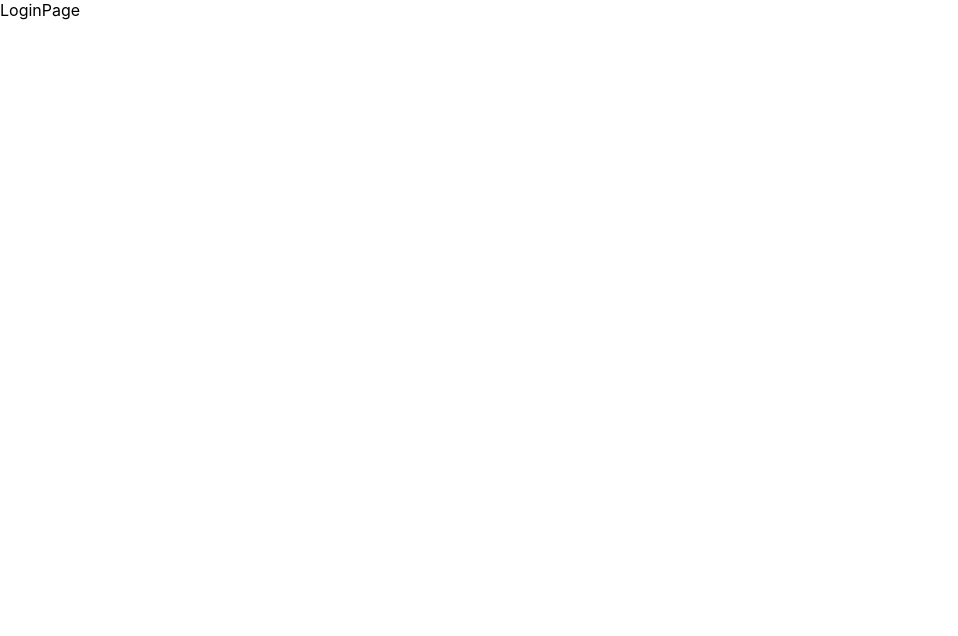
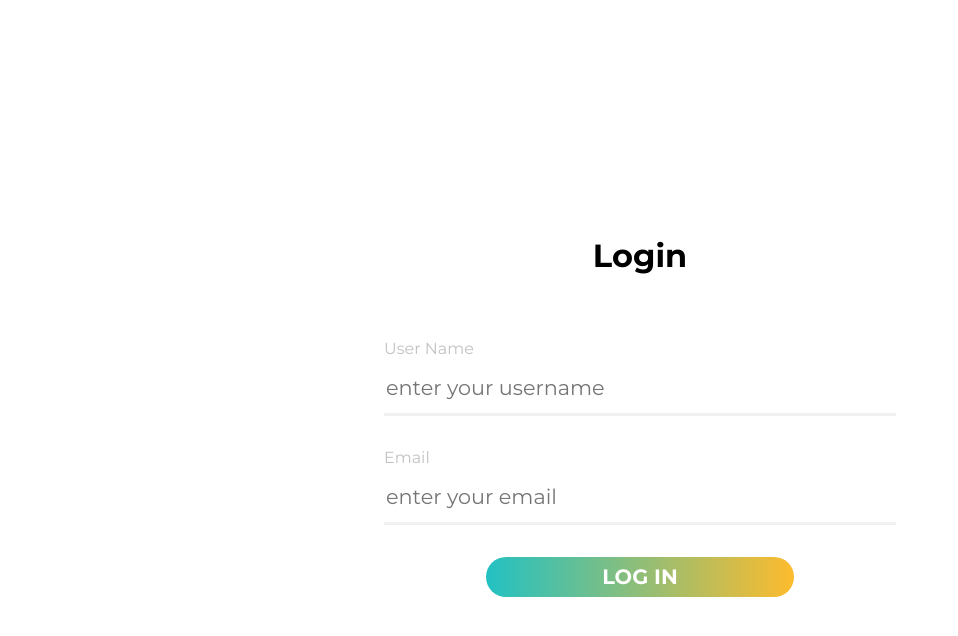
Before and after one commit to motibarshazky1/calculator-app, a React (Create React App) app: page /login in a window 1280 px wide. Shown: the top 636 px of the page, without its empty margins (0-958 px from the left). Built offline with nearby package versions, Linux system fonts and the light colour scheme.

Commit message:
design fixes

```diff
--- a/package.json
+++ b/package.json
@@ -3,6 +3,10 @@
   "version": "0.1.0",
   "private": true,
   "dependencies": {
+    "@emotion/react": "^11.5.0",
+    "@emotion/styled": "^11.3.0",
+    "@material-ui/core": "^4.12.3",
+    "@mui/material": "^5.0.4",
     "@testing-library/jest-dom": "^5.14.1",
     "@testing-library/react": "^11.2.7",
     "@testing-library/user-event": "^12.8.3",
--- a/src/App.js
+++ b/src/App.js
@@ -3,24 +3,28 @@ import { useDispatch, useSelector } from 'react-redux';
 
 import { BrowserRouter } from 'react-router-dom';
 import Routes from './routes/routes';
+import Header from './components/Header';
 import { USER_SIGNED_IN } from './types';
 
 const App = () => {
 	const dispatch = useDispatch();
 
-	const { userData } = useSelector((state) => state.user);
+	const { userData, isAuthorized } = useSelector((state) => state.user);
 
 	useEffect(() => {
-		const token = localStorage.getItem('myData');
-		if (token) {
-			dispatch({ type: USER_SIGNED_IN, payload: userData });
+		const userName = localStorage.getItem('userName');
+		const email = localStorage.getItem('email');
+		console.log(userName, email);
+		if (userName && email) {
+			dispatch({ type: USER_SIGNED_IN, payload: { userName, email } });
 		}
 	}, []);
 
 	return (
 		<div className="App" style={{ height: '100%' }}>
 			<BrowserRouter>
-				<Routes />
+				{userData && isAuthorized && <Header />}
+				<Routes userData={userData} isAuthorized={isAuthorized} />
 			</BrowserRouter>
 		</div>
 	);
--- a/src/actions/userActions.js
+++ b/src/actions/userActions.js
@@ -2,16 +2,12 @@ import React from 'react';
 import { USER_SIGNED_IN } from '../types';
 
 export const signIn = (userToSignIn) => async (dispatch) => {
-	try {
-		if (userToSignIn) {
-			console.log(userToSignIn);
-			dispatch({ type: USER_SIGNED_IN, payload: userToSignIn });
-			return userToSignIn;
-		} else {
-			console.log('could not sign in user: ' + userToSignIn.email);
-		}
-	} catch (err) {
-		console.log('Could not sign in user: ' + err);
-		return err;
+	if (userToSignIn) {
+		console.log(userToSignIn);
+		dispatch({ type: USER_SIGNED_IN, payload: userToSignIn });
+		return true;
+	} else {
+		console.log('could not sign in user: ' + userToSignIn.email);
+		return false;
 	}
 };
--- /dev/null
+++ b/src/components/Header/index.css
@@ -0,0 +1,23 @@
+.header-wrapper {
+	display: flex;
+	flex-direction: row;
+	width: 100%;
+	justify-content: space-between;
+	padding: 20px;
+}
+.left-side {
+	display: flex;
+	flex-direction: row;
+	flex: 1;
+}
+.navigation-buttons {
+}
+.right-side {
+	display: flex;
+	flex-direction: row;
+	flex: 1;
+}
+.logout-button {
+}
+.hello-title {
+}
--- /dev/null
+++ b/src/components/Header/index.js
@@ -0,0 +1,24 @@
+import React from 'react';
+import { useSelector } from 'react-redux';
+
+import './index.css';
+
+const Header = () => {
+	const { userData } = useSelector((state) => state.user);
+	return (
+		<div className="header-wrapper">
+			<div className="left-side">
+				<div className="navigation-buttons">
+					<button>Calculator</button>
+					<button>History</button>
+				</div>
+			</div>
+			<div className="right-side">
+				<button className="logout-button">Logout</button>
+				<span className="hello-title">Hello {userData.userName}</span>
+			</div>
+		</div>
+	);
+};
+
+export default Header;
--- a/src/index.css
+++ b/src/index.css
@@ -1,8 +1,13 @@
+@import url('https://fonts.googleapis.com/css?family=Montserrat:400,700|Roboto:100,300,400');
+
+html {
+	height: 100%;
+}
+
 body {
 	height: 100%;
 	margin: 0;
-	font-family: -apple-system, BlinkMacSystemFont, 'Segoe UI', 'Roboto', 'Oxygen', 'Ubuntu', 'Cantarell', 'Fira Sans',
-		'Droid Sans', 'Helvetica Neue', sans-serif;
+	font-family: Montserrat, Roboto, OpenSans;
 	-webkit-font-smoothing: antialiased;
 	-moz-osx-font-smoothing: grayscale;
 }
@@ -10,3 +15,7 @@ body {
 code {
 	font-family: source-code-pro, Menlo, Monaco, Consolas, 'Courier New', monospace;
 }
+
+#root {
+	height: 100%;
+}
--- /dev/null
+++ b/src/pages/LoginPage/index.css
@@ -0,0 +1,83 @@
+.login-wrapper {
+	display: flex;
+	height: 100%;
+	background-color: #ffffff;
+	flex-direction: column;
+	justify-content: center;
+	align-items: center;
+}
+
+.login-title {
+	text-align: center;
+	padding: 2rem 0;
+	margin: 0;
+	font-size: 2rem;
+}
+
+.form {
+	display: flex;
+	flex-direction: column;
+	justify-content: center;
+	align-items: center;
+	width: 100%;
+}
+
+.row {
+	display: flex;
+	flex-direction: column;
+	align-items: center;
+	padding-top: 2rem;
+	width: 40%;
+	justify-content: center;
+}
+
+.row input {
+	width: 100%;
+	box-sizing: border-box;
+	border: none;
+	font-size: 1.3rem;
+	padding-bottom: 1rem;
+	box-shadow: inset 0px -3px 0px 0px rgb(187 187 187 / 20%);
+	font-family: Montserrat, Roboto, OpenSans;
+	transition: box-shadow 0.2s ease-in;
+}
+
+.row input:focus {
+	box-shadow: inset 0px -3px 0px 0px rgba(34, 193, 195, 0.7);
+	outline: none;
+}
+
+.row input::-webkit-input-placeholder {
+	opacity: 1;
+	transition: opacity 0.25s ease-out;
+}
+
+.row input:hover::-webkit-input-placeholder,
+.row input:focus::-webkit-input-placeholder {
+	opacity: 0;
+}
+
+.row label {
+	width: 100%;
+	padding-bottom: 1rem;
+	color: rgba(187, 187, 187, 0.9);
+}
+
+.row button {
+	border-radius: 25px;
+	width: 60%;
+	height: 40px;
+	font-size: 1.3rem;
+	color: white;
+	font-weight: 700;
+	background: rgb(34, 193, 195);
+	background: linear-gradient(90deg, rgba(34, 193, 195, 1) 0%, rgba(253, 187, 45, 1) 100%);
+	border: 0px;
+	cursor: pointer;
+	font-family: Montserrat, Roboto, OpenSans;
+	transition: opacity 0.25s ease-out;
+}
+
+.row button:hover {
+	opacity: 0.8;
+}
--- a/src/pages/LoginPage/index.js
+++ b/src/pages/LoginPage/index.js
@@ -1,7 +1,85 @@
-import React from 'react';
+import React, { useState, useEffect } from 'react';
+import { useDispatch } from 'react-redux';
+import { useHistory } from 'react-router';
+import { signIn } from '../../actions/userActions';
+
+import './index.css';
 
 const LoginPage = () => {
-	return <div>LoginPage</div>;
+	const history = useHistory();
+	const dispatch = useDispatch();
+
+	const [userName, setUserName] = useState('');
+	const [email, setEmail] = useState('');
+	const [error, setError] = useState('');
+
+	useEffect(() => {
+		setTimeout(() => {
+			setError('');
+		}, 3000);
+	}, [error]);
+
+	const onChangeFormInput = (e) => {
+		if (e.target.name === 'username') {
+			setUserName(e.target.value);
+		} else {
+			setEmail(e.target.value.trim());
+		}
+	};
+
+	const validateEmail = () => {
+		const re =
+			/^(([^<>()[\]\\.,;:\s@"]+(\.[^<>()[\]\\.,;:\s@"]+)*)|(".+"))@((\[[0-9]{1,3}\.[0-9]{1,3}\.[0-9]{1,3}\.[0-9]{1,3}\])|(([a-zA-Z\-0-9]+\.)+[a-zA-Z]{2,}))$/;
+		return re.test(String(email).toLowerCase());
+	};
+
+	const onClickLogin = () => {
+		if (userName && email && validateEmail(email)) {
+			const userToSignIn = { userName, email };
+			const isSignedIn = dispatch(signIn(userToSignIn));
+			if (isSignedIn) {
+				localStorage.setItem('userName', userToSignIn.userName);
+				localStorage.setItem('email', userToSignIn.email);
+				history.push('/');
+			} else {
+				setError('Error While Trying To Login! Please Try Again.');
+			}
+		} else {
+			setError('Form Is Not Valid.');
+		}
+	};
+
+	return (
+		<div className="login-wrapper">
+			{error && <div>{error}</div>}
+			<h2 className="login-title">Login</h2>
+			<div className="form">
+				<div className="row">
+					<label>User Name</label>
+					<input
+						type="text"
+						placeholder="enter your username"
+						name="username"
+						value={userName}
+						onChange={(e) => onChangeFormInput(e)}
+					/>
+				</div>
+				<div className="row">
+					<label>Email</label>
+					<input
+						type="text"
+						placeholder="enter your email"
+						name="email"
+						value={email}
+						onChange={(e) => onChangeFormInput(e)}
+					/>
+				</div>
+				<div className="row">
+					<button onClick={onClickLogin}>LOG IN</button>
+				</div>
+			</div>
+		</div>
+	);
 };
 
 export default LoginPage;
--- a/src/routes/privateRoute.js
+++ b/src/routes/privateRoute.js
@@ -2,7 +2,12 @@ import React, { useEffect } from 'react';
 import { Redirect, Route } from 'react-router-dom';
 
 const PrivateRoute = ({ component: Component, isAuthorized, userData, ...rest }) => {
-	return <Route {...rest} render={(props) => (isAuthorized ? <Component {...props} /> : <Redirect to="/login" />)} />;
+	return (
+		<Route
+			{...rest}
+			render={(props) => (isAuthorized ? <Component {...props} /> : <Redirect to={{ pathname: '/login' }} />)}
+		/>
+	);
 };
 
 export default PrivateRoute;
--- a/src/routes/routes.js
+++ b/src/routes/routes.js
@@ -7,14 +7,14 @@ import CalculatorPage from '../pages/CalculatorPage';
 import HistoryPage from '../pages/HistoryPage';
 import PrivateRoute from './privateRoute';
 
-const Routes = () => {
-	const { isAuthorized, userData } = useSelector((state) => state.user);
+const Routes = ({ isAuthorized, userData }) => {
 	useEffect(() => {}, [isAuthorized]);
+
 	return (
-		<div>
+		<div style={{ height: '100%' }}>
 			<Switch>
-				<PrivateRoute path="/" exact component={CalculatorPage} isAuthorized={isAuthorized} userData={userData} />
-				<PrivateRoute path="/history" exact component={HistoryPage} isAuthorized={isAuthorized} userData={userData} />
+				<Route path="/" exact component={CalculatorPage} isAuthorized={isAuthorized} userData={userData} />
+				{/* <PrivateRoute path="/" exact component={CalculatorPage} isAuthorized={isAuthorized} userData={userData} /> */}
 				<Route path="/login" component={LoginPage} />
 			</Switch>
 		</div>
```
